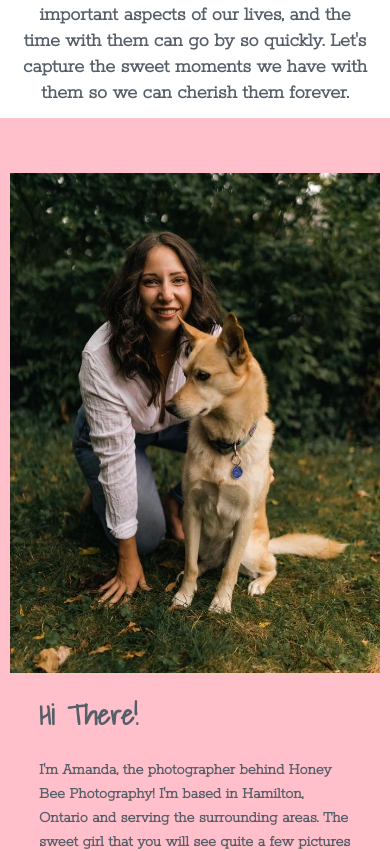
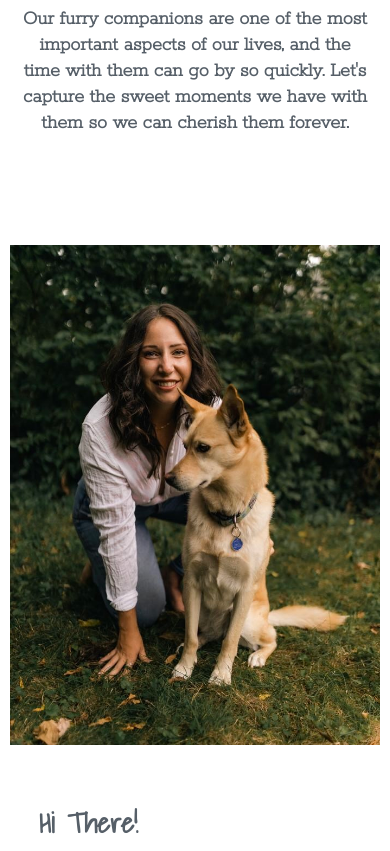
Before and after one commit to amandafroment/hbphotography, a React (Create React App) app: page / in a window 390 px wide. Shown: the part 768-1619 px from the top of the page. Built offline with nearby package versions, Linux system fonts and the light colour scheme.

Commit message:
fixed mobile styling issues

```diff
--- a/src/pages/AboutMe/AboutMe.css
+++ b/src/pages/AboutMe/AboutMe.css
@@ -85,11 +85,11 @@
 /* mobile media query */
 @media screen and (max-width: 480px) {
   .AboutMe {
-    height: 1200px;
+    height: 1300px;
   }
 
   .AboutMeContainer {
-    height: 1100px;
+    height: 1200px;
     display: flex;
     flex-direction: column;
     justify-content: center;
--- a/src/pages/HomePage/HomePage.css
+++ b/src/pages/HomePage/HomePage.css
@@ -167,7 +167,7 @@
   .HomePageContainer {
     display: flex;
     flex-direction: column;
-    height: 4300px;
+    height: 4600px;
   }
 
   .HeaderContainer {
@@ -204,13 +204,12 @@
   }
 
   .IntroductionContainer {
-    height: 1300px;
+    height: 1100px;
     width: 100%;
     display: flex;
     flex-direction: column-reverse;
     justify-content: center;
     color: rgb(86, 95, 104);
-    background-color: pink;
   }
 
   .Introduction-Inner {
@@ -228,6 +227,7 @@
     font-size: 28px;
     font-family: "Shadows Into Light";
     margin-bottom: 5px;
+    margin-top: 100px;
   }
 
   .introduction-paragraph {
@@ -246,10 +246,9 @@
     display: flex;
     flex-direction: column;
     justify-content: center;
-    height: 3000px;
+    height: 3200px;
     width: 100%;
     margin-top: 0px;
-    background-color: green;
   }
 
   .homepage-images-container {
@@ -284,7 +283,7 @@
   }
 
   .homepage-services-description {
-    height: 350px;
+    height: 400px;
     font-size: 18px;
     margin-top: 0px;
   }
```
